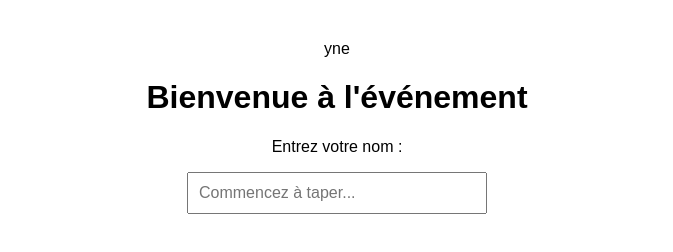
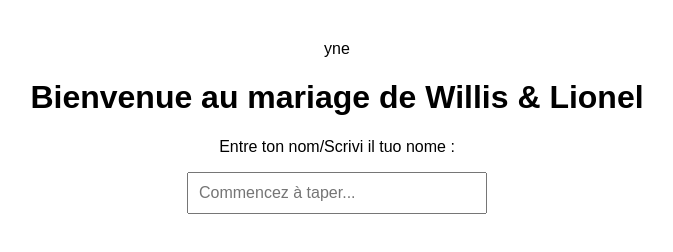
Before and after one commit to willisandlionel/tables, a plain HTML site: page index.html in a window 1280 px wide. Shown: the whole page, without its empty margins (303-976 px from the left). Drawn offline with Linux system fonts and the light colour scheme.

Commit message:
Update index.html

```diff
--- a/index.html
+++ b/index.html
@@ -10,8 +10,8 @@ yne<!DOCTYPE html>
   </style>
 </head>
 <body>
-  <h1>Bienvenue à l'événement</h1>
-  <p>Entrez votre nom :</p>
+  <h1>Bienvenue au mariage de Willis & Lionel</h1>
+  <p>Entre ton nom/Scrivi il tuo nome :</p>
   <input type="text" id="nameInput" list="names" placeholder="Commencez à taper...">
   <datalist id="names"></datalist>
   <div class="result" id="result"></div>
```
